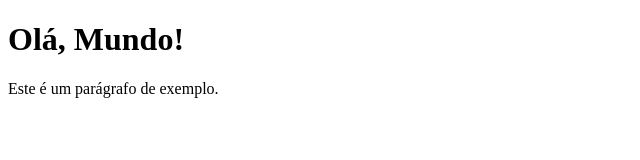
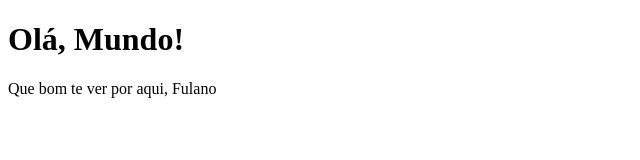
Before and after one commit to MARTINS-Guilherme-top/ola-mundo, a plain HTML site: page index.html in a window 1280 px wide. Shown: the full height of the page, 0-640 px from the left. Drawn offline with Linux system fonts and the light colour scheme.

Commit message:
Update index.html

```diff
--- a/index.html
+++ b/index.html
@@ -7,6 +7,6 @@
 <body>
   <!-- Conteúdo da página aqui -->
   <h1>Olá, Mundo!</h1>
-  <p>Este é um parágrafo de exemplo.</p>
+  <p>Que bom te ver por aqui, <span id="nome-usuário">Fulano</span></p>
 </body>
 </html>
```
